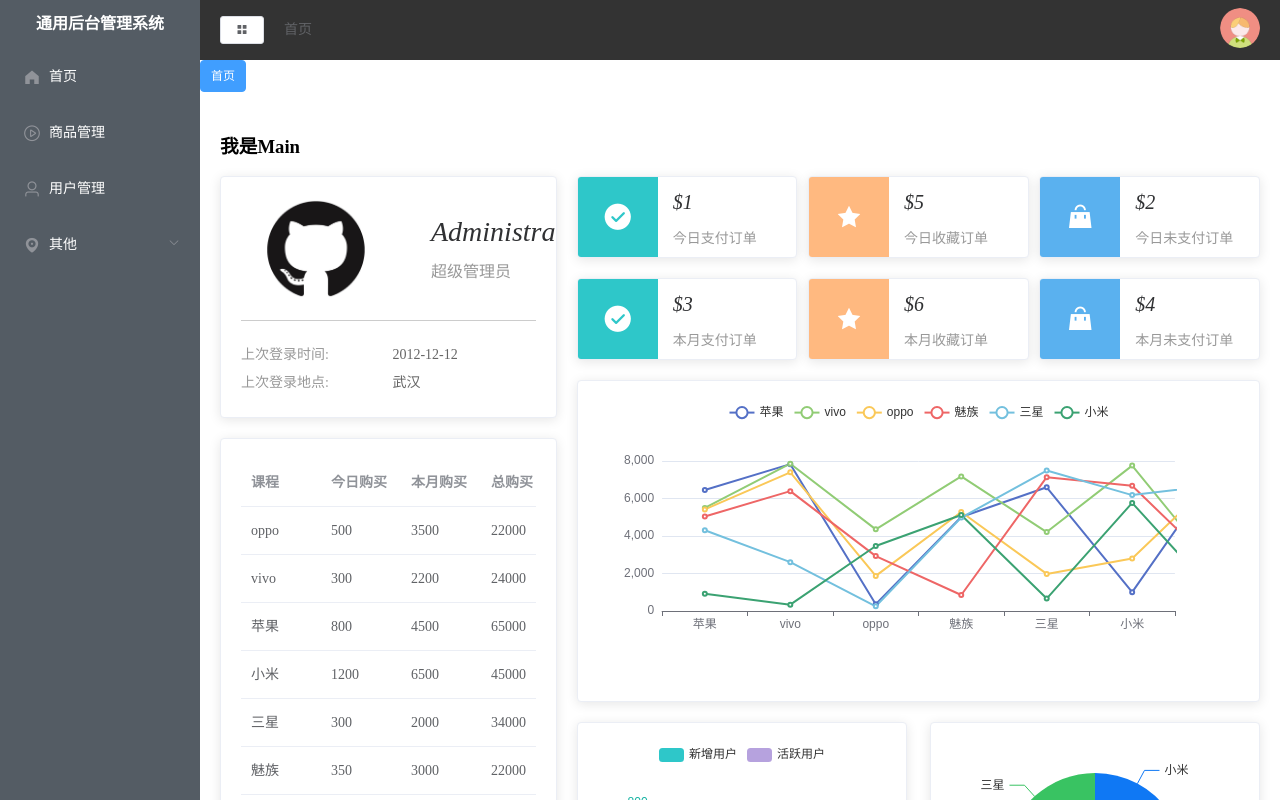
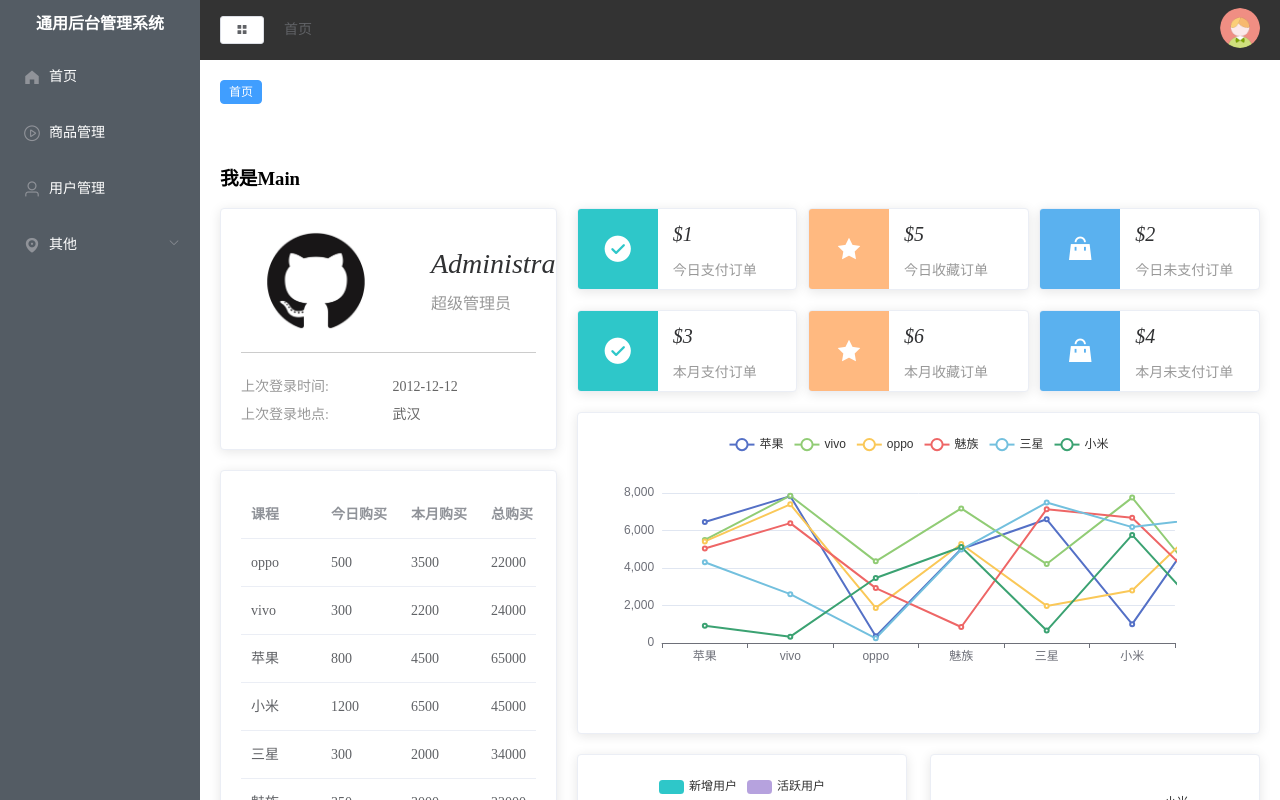
Before and after one commit to yihao5un/Hello-Vue, a Vue app: page /#/home in a window 1280 px wide. Shown: the top 800 px of the page. Built offline with nearby package versions, Linux system fonts and the light colour scheme.

Commit message:
[feat]: tag点击与删除事件

```diff
--- a/src/components/CommonHeader.vue
+++ b/src/components/CommonHeader.vue
@@ -72,6 +72,7 @@
         }
     }
 
+    // TODO 这块的样式有问题
     .l-content {
         // 变成一行
         display: flex;
@@ -81,18 +82,20 @@
         // /deep/ 样式穿刺
         /deep/.el-breadcrumb_item {
             .el-breadcrumb_inner {
+                font-weight: normal;
 
                 // &. 表示 el-breadcrumb_inner & islink
                 &.is-link {
                     color: #666;
                 }
 
-                font-weight: normal;
+
             }
 
+            // 最后的tag颜色不是白色的
             // css中的伪类
             &:last-child {
-                el-breadcrumb_inner {
+                .el-breadcrumb_inner {
                     color: #fff;
                 }
             }
--- a/src/components/CommonTag.vue
+++ b/src/components/CommonTag.vue
@@ -2,7 +2,7 @@
     <div class="tabs">
         <el-tag v-for="(item, index) in tags" :key="item.path" :closable="item.name !== 'home'"
             :effect="$route.name === item.name ? 'dark' : 'plain'" @click="changeMenu(item)"
-            @close="handleClose(item, index)">
+            @close="handleClose(item, index)" size="small">
             {{ item.label }}
         </el-tag>
     </div>
@@ -36,11 +36,37 @@
         // 点击Tag删除的功能
         // 传入当前的数据和索引
         handleClose(item, index) {
-            // 将 length 和 index 比较
-            const length = this.tags.length - 1
             // 调用 store 中的 mutations
             this.closeTag(item);
+            // length是当前已经删除后的tags的长度 将 length 和 index 比较
+            const length = this.tags.length
+            // 删除之后的跳转逻辑
+            if (item.name !== this.$route.name) {
+                return
+            }
+            // 表示的是删除的最后一项
+            if (index === length) {
+                this.$router.push({
+                    // 跳转到前面
+                    name: this.tags[index - 1].name
+                })
+            } else {
+                this.$router.push({
+                    // 跳转到后面
+                    name: this.tags[index - 1].name
+                })
+            }
         }
     }
 }
 </script>
+<style lang="less" scoped>
+.tabs {
+    padding: 20px;
+
+    .el-tag {
+        margin-right: 15px;
+        cursor: pointer;
+    }
+}
+</style>
--- a/src/store/tab.js
+++ b/src/store/tab.js
@@ -32,7 +32,8 @@
         },
         // 删除指定的Tag数据
         closeTag(state, item) {
-
+            const index = state.tabList.findIndex(val => val.name === item.name)
+            state.tabList.splice(index, 1)
         }
     }
 }
```
